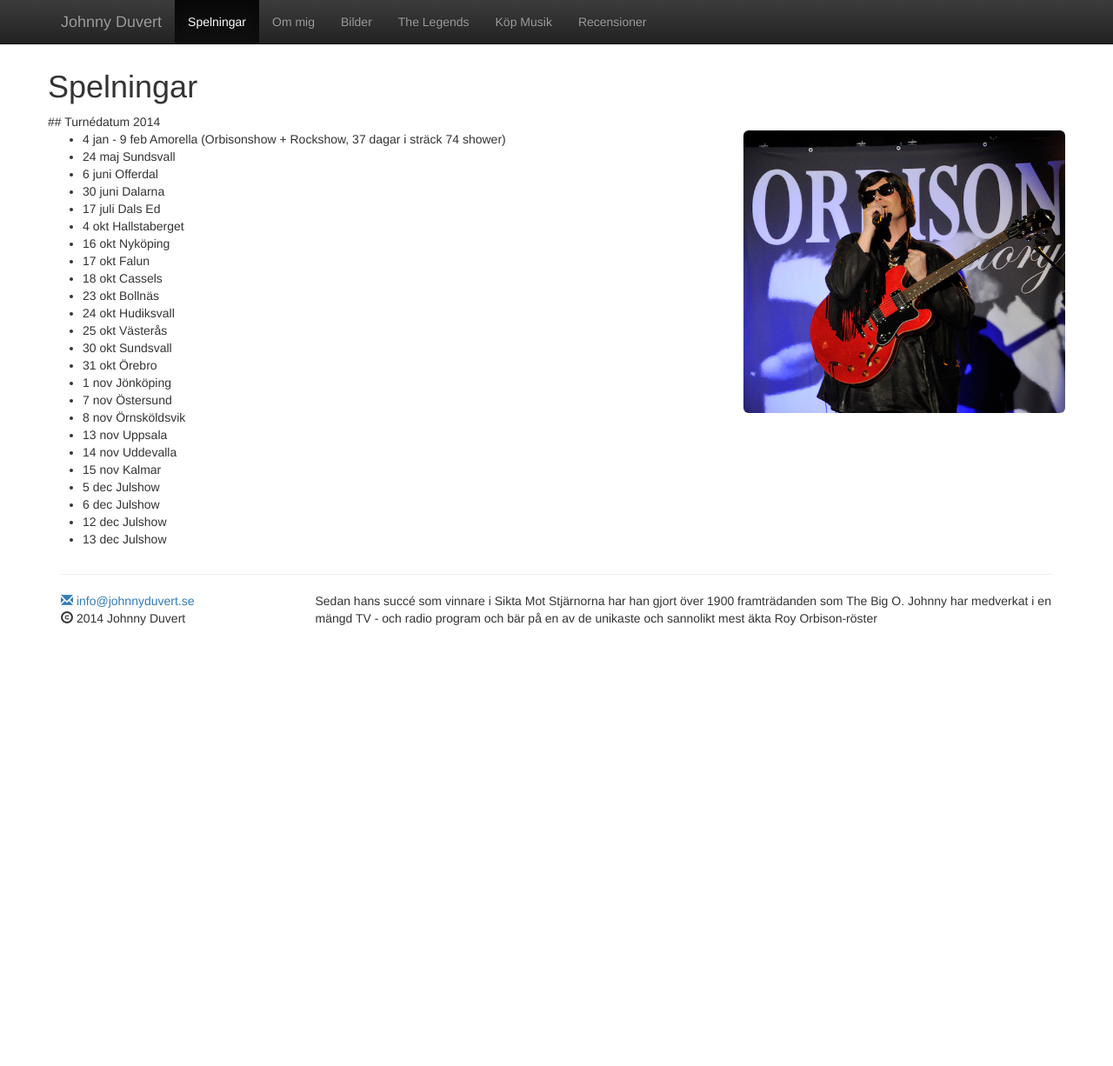
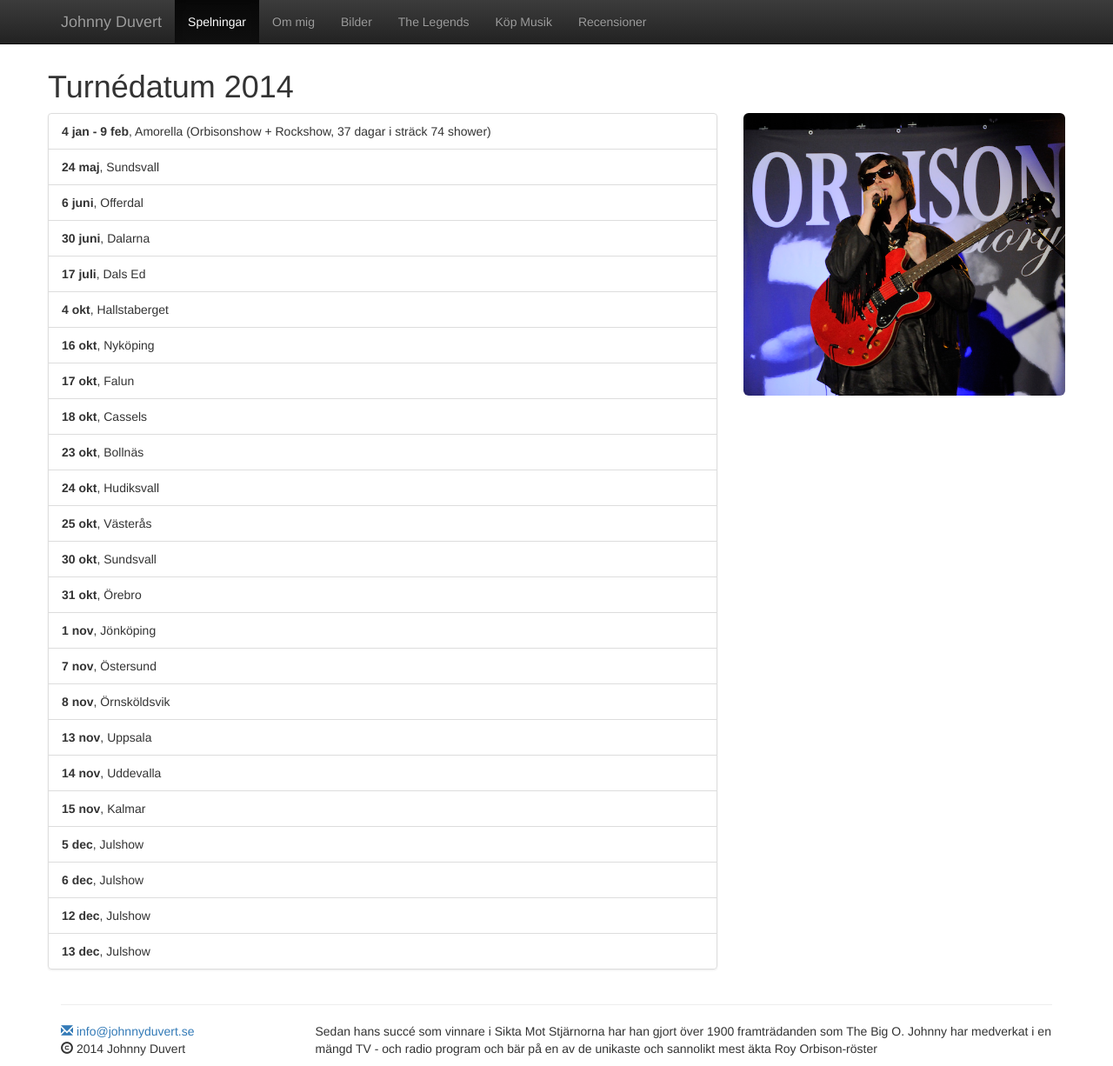
Before and after one commit to johnnyduvert/johnnyduvert.github.io, a Jekyll site: the page built from tour_list.html, in a window 1280 px wide and 1226 px high. Shown: the whole window at 87% size. Built offline with Jekyll 4.4.1, drawn with Linux system fonts in a browser that asks for light colours; nearby versions of some CDN libraries.

Commit message:
New tour list generation

```diff
--- a/tour_list.html
+++ b/tour_list.html
@@ -1,21 +1,20 @@
 ---
-layout: post
+layout: simple
 title:  "Spelningar"
 permalink: /turnedatum/
 nav_order: 5
 ---
-
-## Turnédatum 2014
+<h1>Turnédatum 2014</h1>
 
 <div class="row">
   <div class="col-md-8">
 
-<ul>
+<ul class="list-group">
 {% for date in site.data.tour_dates %}
-<li>{{ date.date }} {{ date.name }}</li>
+<li class="list-group-item"><strong>{{ date.date }}</strong>, {{ date.name }}</li>
 {% endfor %}
 </ul>
 
   </div>
-  <div class="col-md-4"><a style="max-width: 30%;" href="/images/pelle/DSC_66269.jpg"><img style="width: 100%" src="/images/pelle/DSC_66269_small.jpg" class="img-rounded"/></a></div>
+  <div class="col-md-4"><a href="/images/pelle/DSC_66269.jpg"><img style="width: 100%" src="/images/pelle/DSC_66269_small.jpg" class="img-rounded"/></a></div>
 </div>
```
